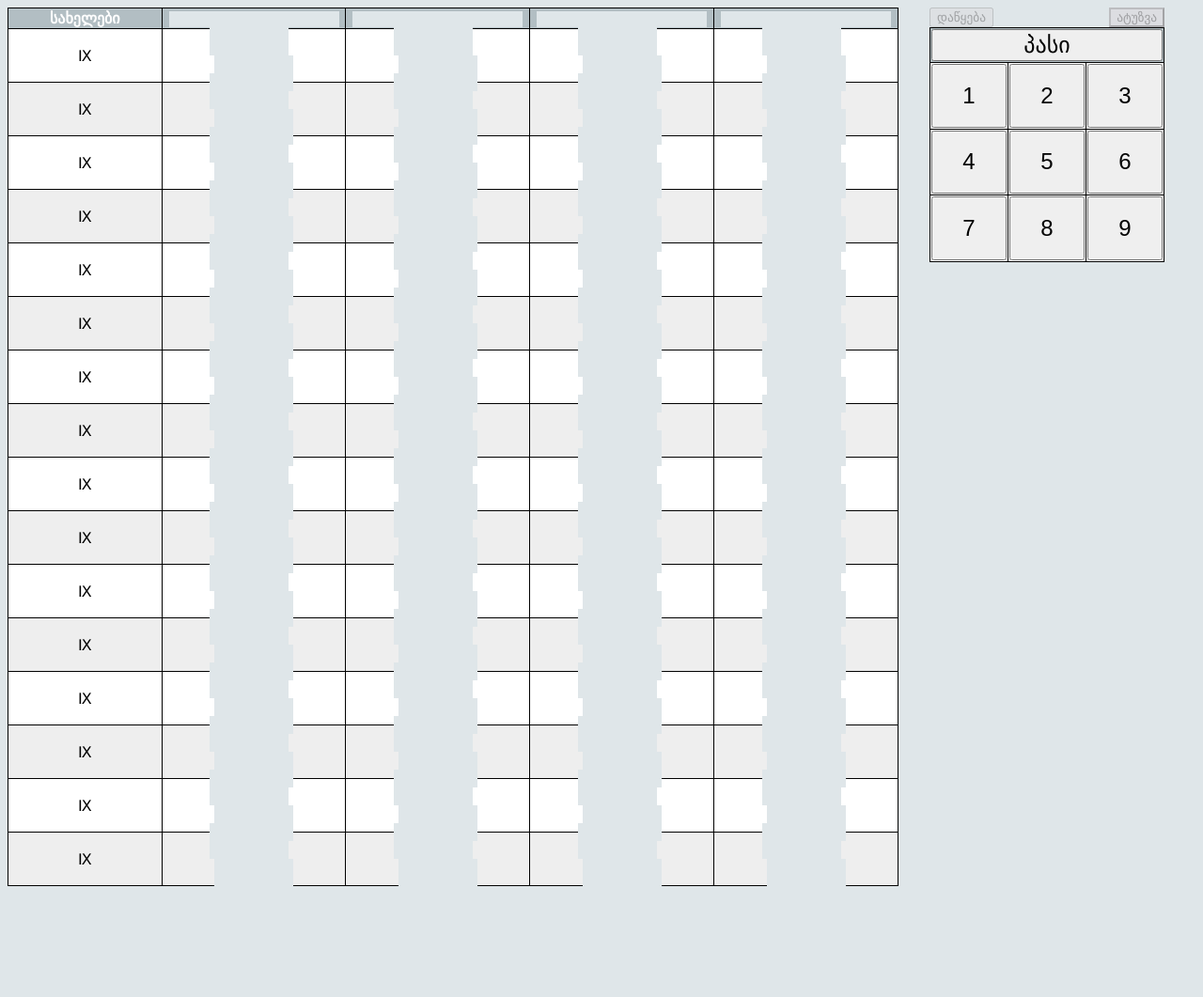
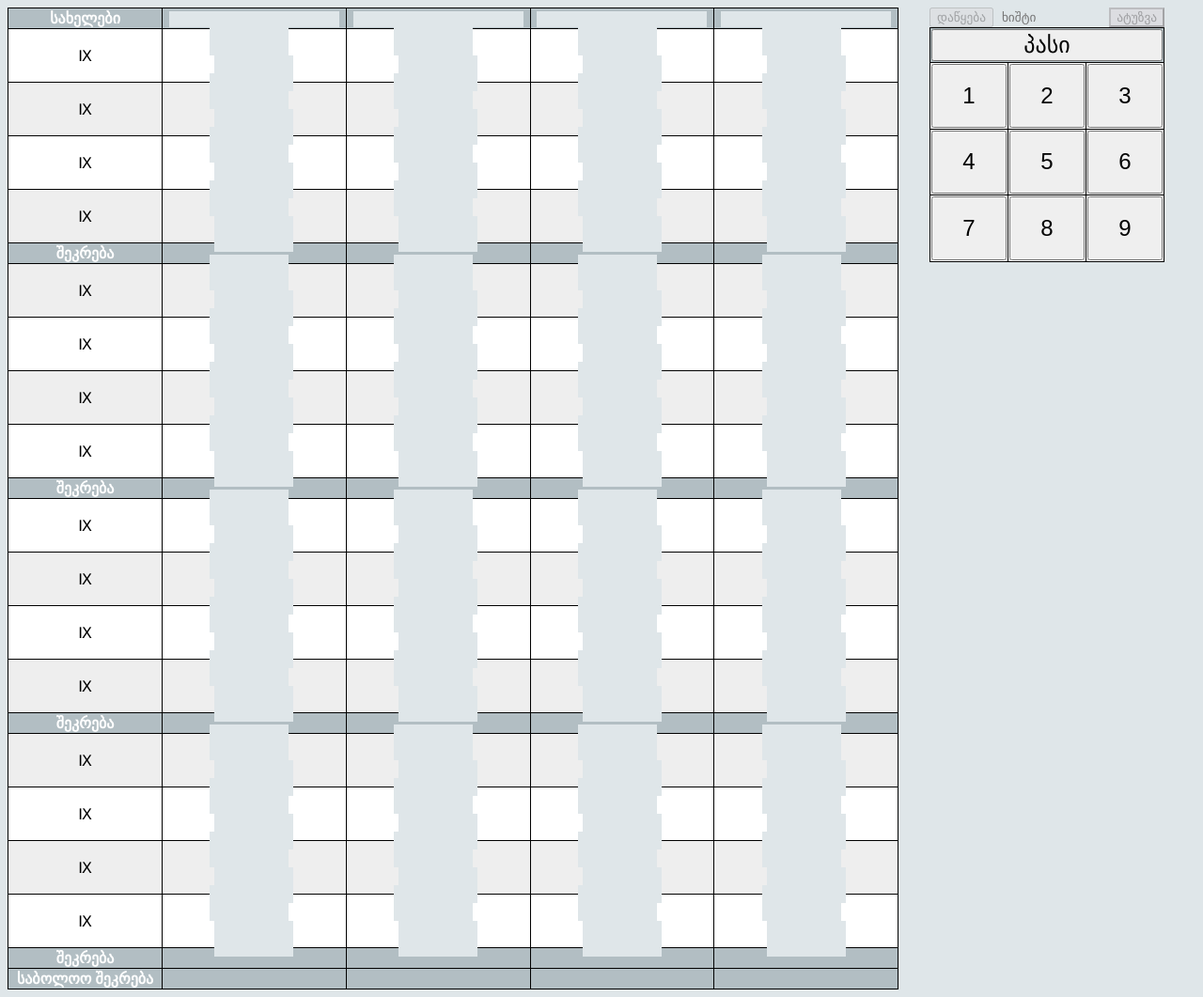
Before and after one commit to ZukaGap/Cards-Blogs, a plain HTML site: page joker/joker.html in a window 1280 px wide. Shown: the whole page at 94% size. Before the commit the page ends 952 px from the top, so only its background shows below. Drawn offline with Linux system fonts and the light colour scheme.

Commit message:
added "xishti" and more ....

```diff
--- a/joker/joker.css
+++ b/joker/joker.css
@@ -77,3 +77,18 @@ aside td {
 .turn {
   background-color: aquamarine;
 }
+
+.live {
+  background-color: cyan;
+}
+
+#xishti {
+  display: inline-block;
+  width: 100px;
+  height: auto;
+  padding-left: 5px;
+}
+
+.required {
+  border: 1px solid red;
+}
--- a/joker/joker.html
+++ b/joker/joker.html
@@ -48,11 +48,11 @@
                         <td><input type="text" readonly /><input type="text" readonly /></td>
                     </tr>
                     <tr>
-                        <td>Ⅸ</td>
-                        <td><input type="text" readonly /><input type="text" readonly /></td>
-                        <td><input type="text" readonly /><input type="text" readonly /></td>
-                        <td><input type="text" readonly /><input type="text" readonly /></td>
-                        <td><input type="text" readonly /><input type="text" readonly /></td>
+                        <th>შეკრება</th>
+                        <th></th>
+                        <th></th>
+                        <th></th>
+                        <th></th>
                     </tr>
                     <tr>
                         <td>Ⅸ</td>
@@ -83,11 +83,11 @@
                         <td><input type="text" readonly /><input type="text" readonly /></td>
                     </tr>
                     <tr>
-                        <td>Ⅸ</td>
-                        <td><input type="text" readonly /><input type="text" readonly /></td>
-                        <td><input type="text" readonly /><input type="text" readonly /></td>
-                        <td><input type="text" readonly /><input type="text" readonly /></td>
-                        <td><input type="text" readonly /><input type="text" readonly /></td>
+                        <th>შეკრება</th>
+                        <th></th>
+                        <th></th>
+                        <th></th>
+                        <th></th>
                     </tr>
                     <tr>
                         <td>Ⅸ</td>
@@ -118,6 +118,13 @@
                         <td><input type="text" readonly /><input type="text" readonly /></td>
                     </tr>
                     <tr>
+                        <th>შეკრება</th>
+                        <th></th>
+                        <th></th>
+                        <th></th>
+                        <th></th>
+                    </tr>
+                    <tr>
                         <td>Ⅸ</td>
                         <td><input type="text" readonly /><input type="text" readonly /></td>
                         <td><input type="text" readonly /><input type="text" readonly /></td>
@@ -131,10 +138,41 @@
                         <td><input type="text" readonly /><input type="text" readonly /></td>
                         <td><input type="text" readonly /><input type="text" readonly /></td>
                     </tr>
+                    <tr>
+                        <td>Ⅸ</td>
+                        <td><input type="text" readonly /><input type="text" readonly /></td>
+                        <td><input type="text" readonly /><input type="text" readonly /></td>
+                        <td><input type="text" readonly /><input type="text" readonly /></td>
+                        <td><input type="text" readonly /><input type="text" readonly /></td>
+                    </tr>
+                    <tr>
+                        <td>Ⅸ</td>
+                        <td><input type="text" readonly /><input type="text" readonly /></td>
+                        <td><input type="text" readonly /><input type="text" readonly /></td>
+                        <td><input type="text" readonly /><input type="text" readonly /></td>
+                        <td><input type="text" readonly /><input type="text" readonly /></td>
+                    </tr>
+                    <tr>
+                        <th>შეკრება</th>
+                        <th></th>
+                        <th></th>
+                        <th></th>
+                        <th></th>
+                    </tr>
+                    <tfoot>
+                        <tr>
+                            <th>საბოლოო შეკრება</th>
+                            <th></th>
+                            <th></th>
+                            <th></th>
+                            <th></th>
+                        </tr>
+                    </tfoot>
                 </tbody>
             </table>
             <aside>
                     <button id="start" disabled>დაწყება</button>
+                    <input id="xishti" type="number" placeholder="ხიშტი" />
                     <button id="shuffle" disabled>ატუზვა</button>
                     <br />
                     <table>
--- a/joker/joker.js
+++ b/joker/joker.js
@@ -1,6 +1,7 @@
 // tamashis dro atuzvidan dasrulebamde
 // dro tito xels ramdeni dautmes
 // vinc xelshi gafuchda da tavisi ver waigo grafa gawitldes da wagebuli gamwvandes
+// modzravi fokusi unda gawitldes tu ver waiyvana tavisi shevsebis dros(wayvanis shevseba)
 
 var names = document.querySelectorAll("thead input");
 var shuffleBtn = document.getElementById("shuffle");
@@ -8,6 +9,7 @@ var startBtn = document.getElementById("start");
 var calls = document.querySelectorAll("td input:first-of-type");
 var results = document.querySelectorAll("td input:nth-of-type(even)");
 var callBtns = document.querySelectorAll("aside table button");
+var xishti = document.getElementById("xishti");
 var players = [player1 = {	id: 1	}, player2 = {	id: 2	}, player3 = {	id: 3	}, player4 = {	id: 4	}];
 var gotNames = false;
 var started = false;
@@ -32,22 +34,44 @@ function init(){
 	})
 
 	startBtn.addEventListener("click",function(){
-		this.setAttribute("disabled", true);
-		play();
+		if(xishti.value !== "")
+		{
+			if(xishti.classList.contains("required"))
+				xishti.classList.remove("required");
+			this.setAttribute("disabled", true);
+			play();
+		}
+		else
+		{
+			xishti.focus();
+			xishti.classList.add("required");
+		}
 	});
 
 	callBtns.forEach(function(call){
 		call.addEventListener("click", function(){
-			if(activePlayer !== null && round < 16 && activePlayer.calls[round].value === ""){
-				turn++;
+			if(activePlayer !== null && round < 16 /*&& activePlayer.calls[round].value === ""*/){
+				if(turnCount < 4)
+				{
+					activePlayer.calls[round].value = call.value;
+					activePlayer.calls[round].classList.remove("turn");
+
+				}
+				else if(turnCount > 3)
+				{
+					activePlayer.calls[round].value +=" - " + call.value;
+					activePlayer.calls[round].classList.remove("live");
+				}
 				turnCount++;
-				activePlayer.calls[round].value = call.value;
-				activePlayer.calls[round].classList.remove("turn");
-				if(turnCount === 4){
+
+				if(turnCount === 8)
+				{
 					roundOver = true;
 				}
+				turn++;
 				playRound();
 			}
+
 		});
 	})
 
@@ -116,7 +140,10 @@ function playRound(){
 	}
 	if(round < 16){
 		activePlayer = players[(round + turn) % 4];
-		activePlayer.calls[round].classList.add("turn");
+		if(turnCount < 4)
+			activePlayer.calls[round].classList.add("turn");
+		else
+			activePlayer.calls[round].classList.add("live");
 	}
 	else{
 		console.log("Game Over");
```
